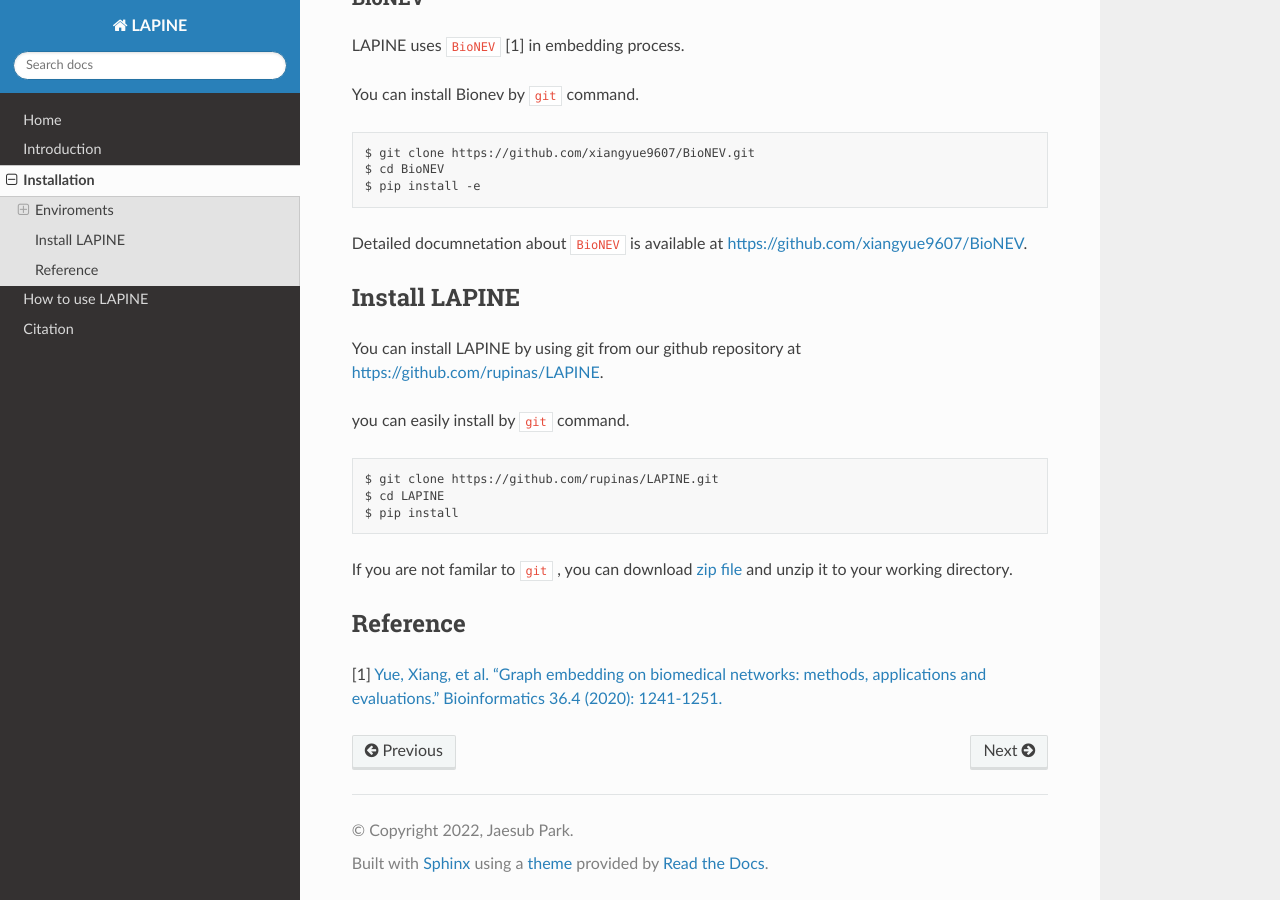
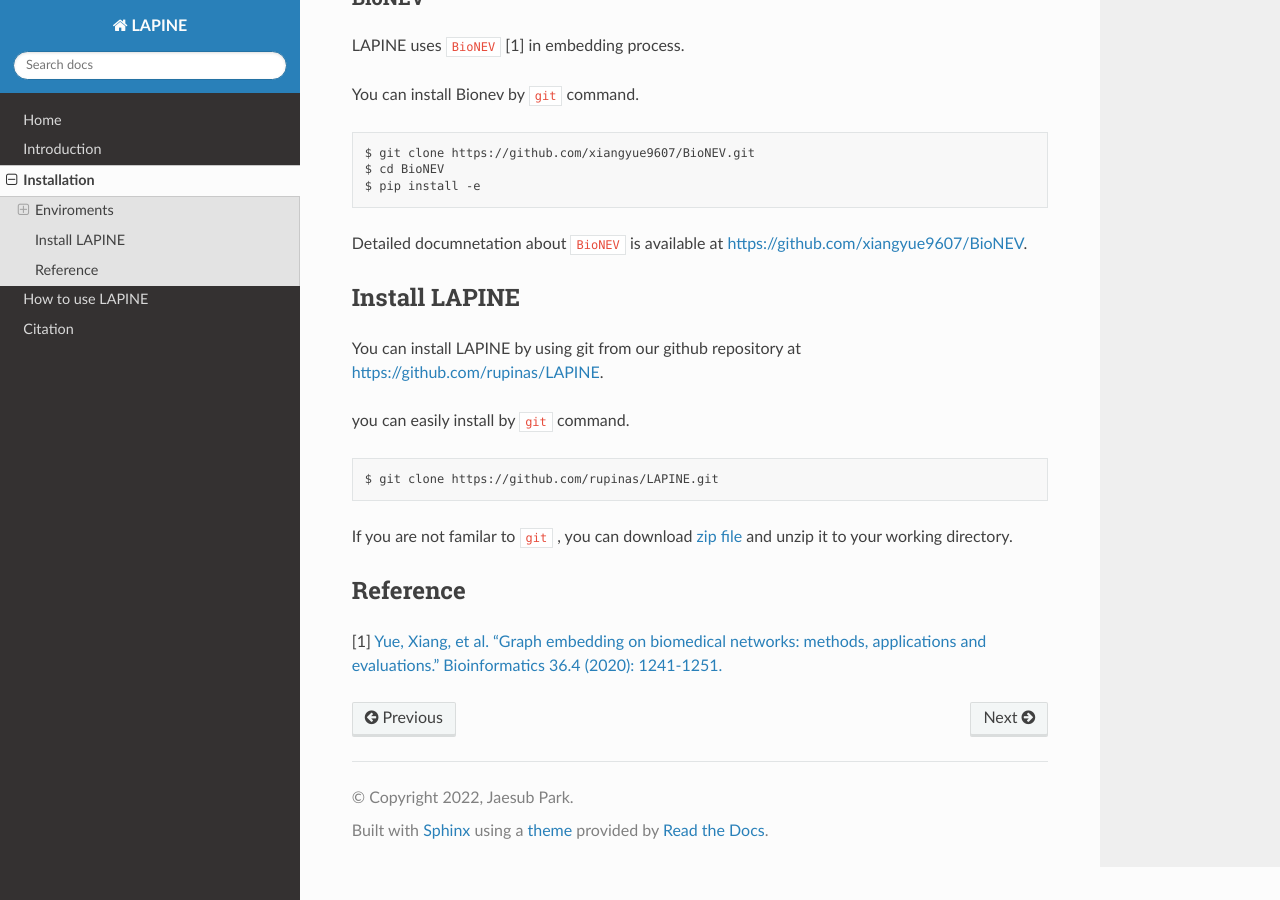
Before and after one commit to rupinas/LAPINE, a Sphinx documentation site: the page built from docs/installation.rst, in a window 1280 px wide and 900 px high, scrolled down 761 px. Built offline with Sphinx 7.4.7 and the Read the Docs theme 2.0.0, drawn with Linux system fonts in a browser that asks for light colours.

Commit message:
Update installation.rst

```diff
--- a/docs/installation.rst
+++ b/docs/installation.rst
@@ -53,8 +53,6 @@ you can easily install by ``git`` command.
 .. code-block::
 
     $ git clone https://github.com/rupinas/LAPINE.git
-    $ cd LAPINE
-    $ pip install
 
 If you are not familar to ``git`` , you can download `zip file <https://github.com/rupinas/LAPINE/archive/refs/heads/main.zip/>`_ and unzip it to your working directory.
 
```
